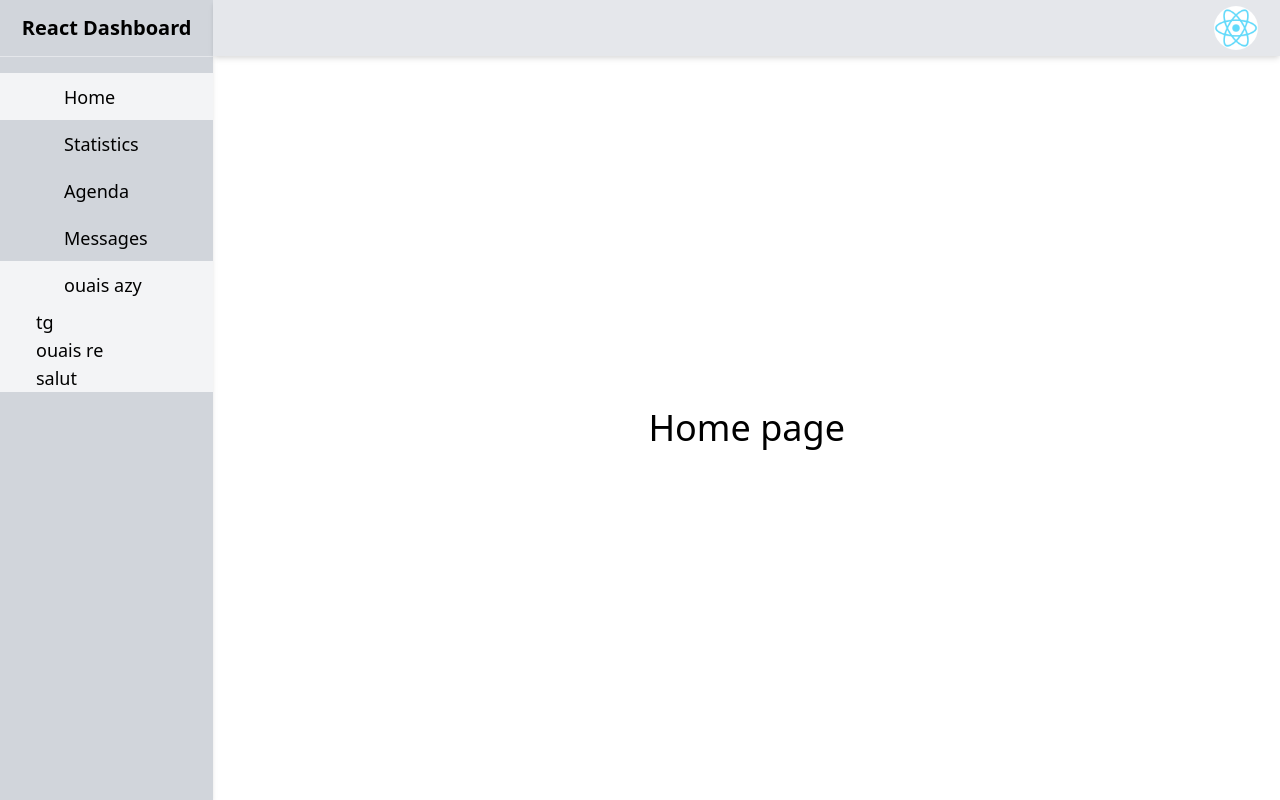
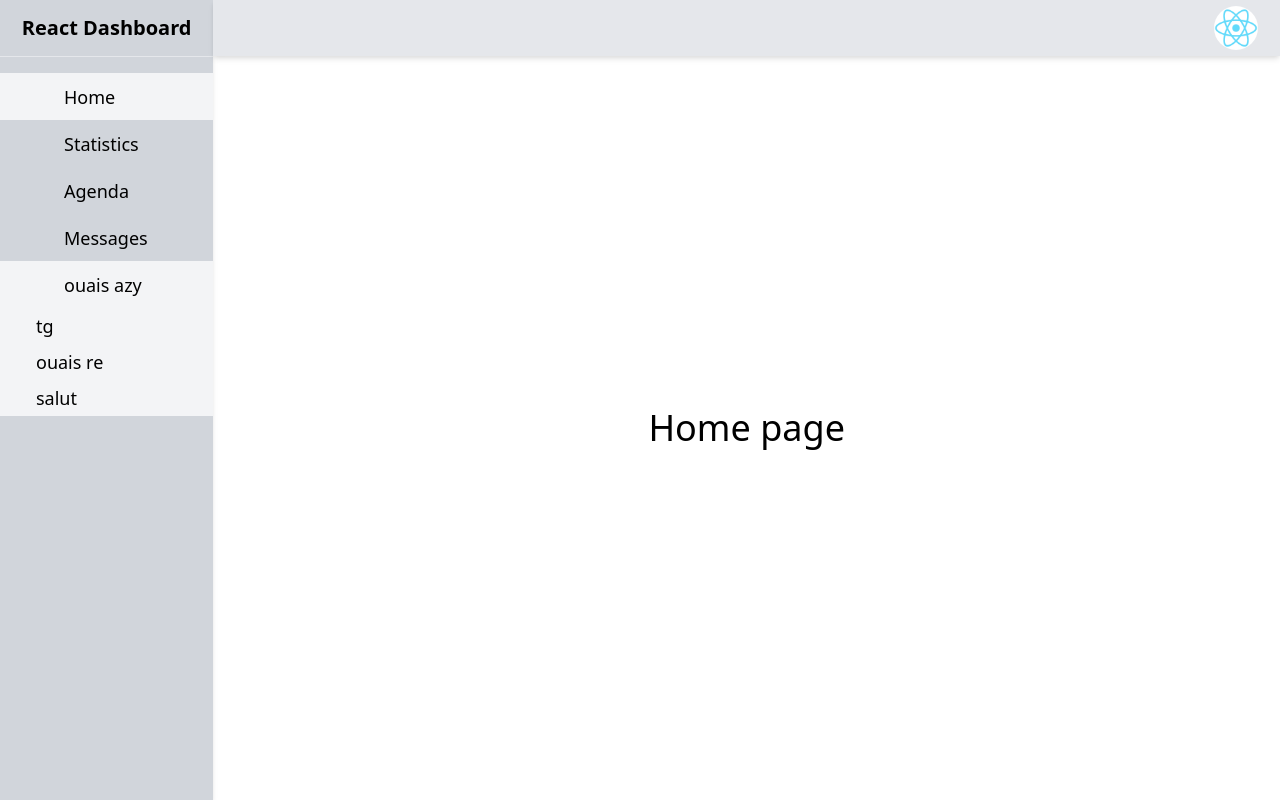
Before and after one commit to JeremyGendre/react-dashboard, a React (Create React App) app: page / in a window 1280 px wide. Both pictures are taken after a click on the button "ouais azy". Built offline with nearby package versions, Linux system fonts and the light colour scheme; some icons are missing.

Commit message:
continue dev submenu

```diff
--- a/src/component/sidebar/SidebarBody.tsx
+++ b/src/component/sidebar/SidebarBody.tsx
@@ -4,6 +4,7 @@ import {BiCalendar, BiMessageDetail, HiHome, ImStatsDots} from "react-icons/all"
 import SidebarSubmenuContainer from "./SidebarSubmenuContainer";
 
 const ICON_SIZE = 24;
+const SUB_ICON_SIZE = 20;
 
 export default function SidebarBody() {
     return (
@@ -16,9 +17,9 @@ export default function SidebarBody() {
                 icon={<BiMessageDetail size={ ICON_SIZE }/>}
                 text="ouais azy"
                 subLinks={[
-                    {text: 'tg', path: '/tg'},
+                    {text: 'tg', path: '/tg', icon: <HiHome size={ SUB_ICON_SIZE }/>},
                     {text: 'ouais re', path: '/ouais'},
-                    {text: 'salut', path: '/salut'},
+                    {text: 'salut', path: '/salut', icon: <ImStatsDots size={ SUB_ICON_SIZE }/>},
                 ]}
             />
         </div>
--- a/src/component/sidebar/SidebarSubmenuContainer.tsx
+++ b/src/component/sidebar/SidebarSubmenuContainer.tsx
@@ -3,7 +3,8 @@ import { Link } from "react-router-dom";
 
 type LinkType = {
     text: string,
-    path: string
+    path: string,
+    icon?: ReactNode
 };
 
 type Props = {
@@ -33,8 +34,13 @@ export default function SidebarSubmenuContainer(props: PropsWithChildren<Props>)
             </button>
             <div className={`sidebar-link-submenu text-left ${isActive ? '' : 'hidden'}`}>
                 {props.subLinks.map((link, index) => (
-                    <Link to={link.path} key={index} className={`block hover:bg-white`}>
-                        {link.text}
+                    <Link to={link.path} key={index} className={`flex py-1 hover:bg-white`}>
+                        <div className="hidden md:block lg:hidden">
+                            {link.icon ? link.icon : '>'}
+                        </div>
+                        <div className="block md:hidden lg:block">
+                            {link.text}
+                        </div>
                     </Link>
                 ))}
             </div>
```
